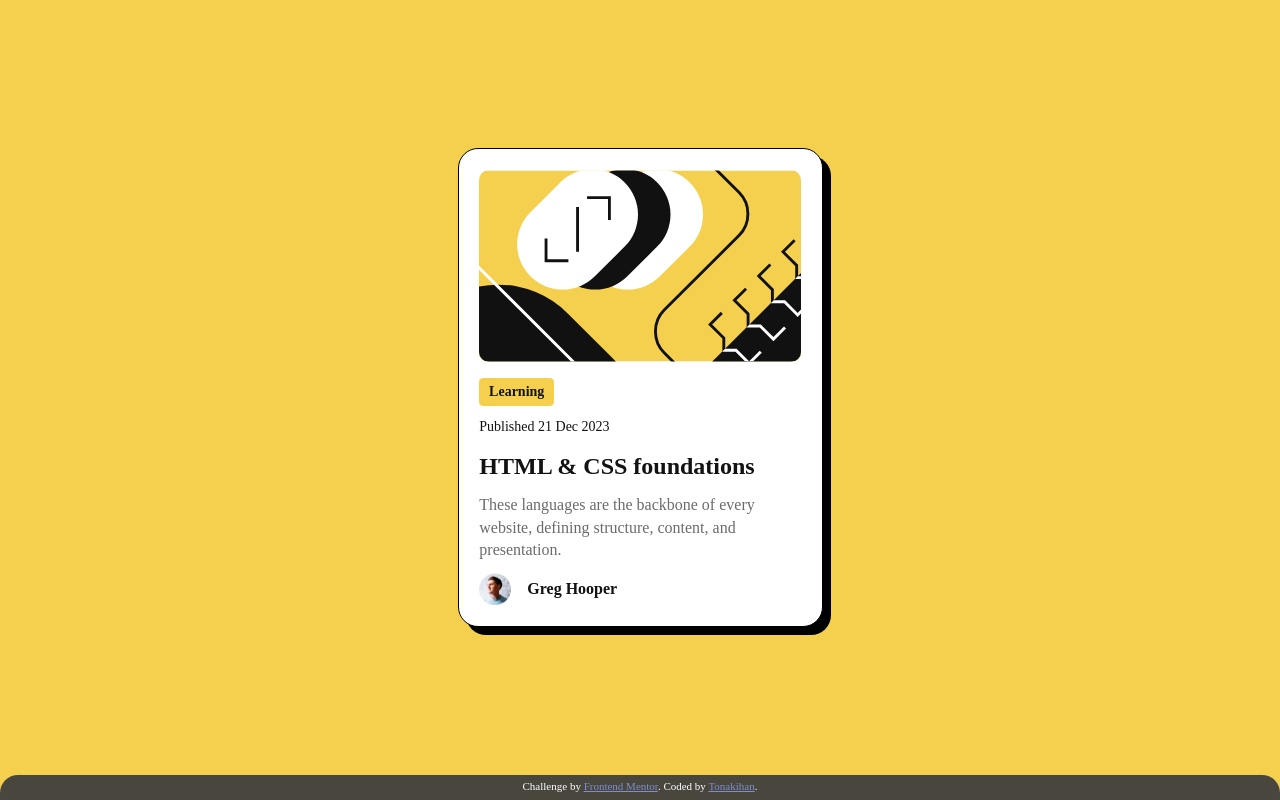
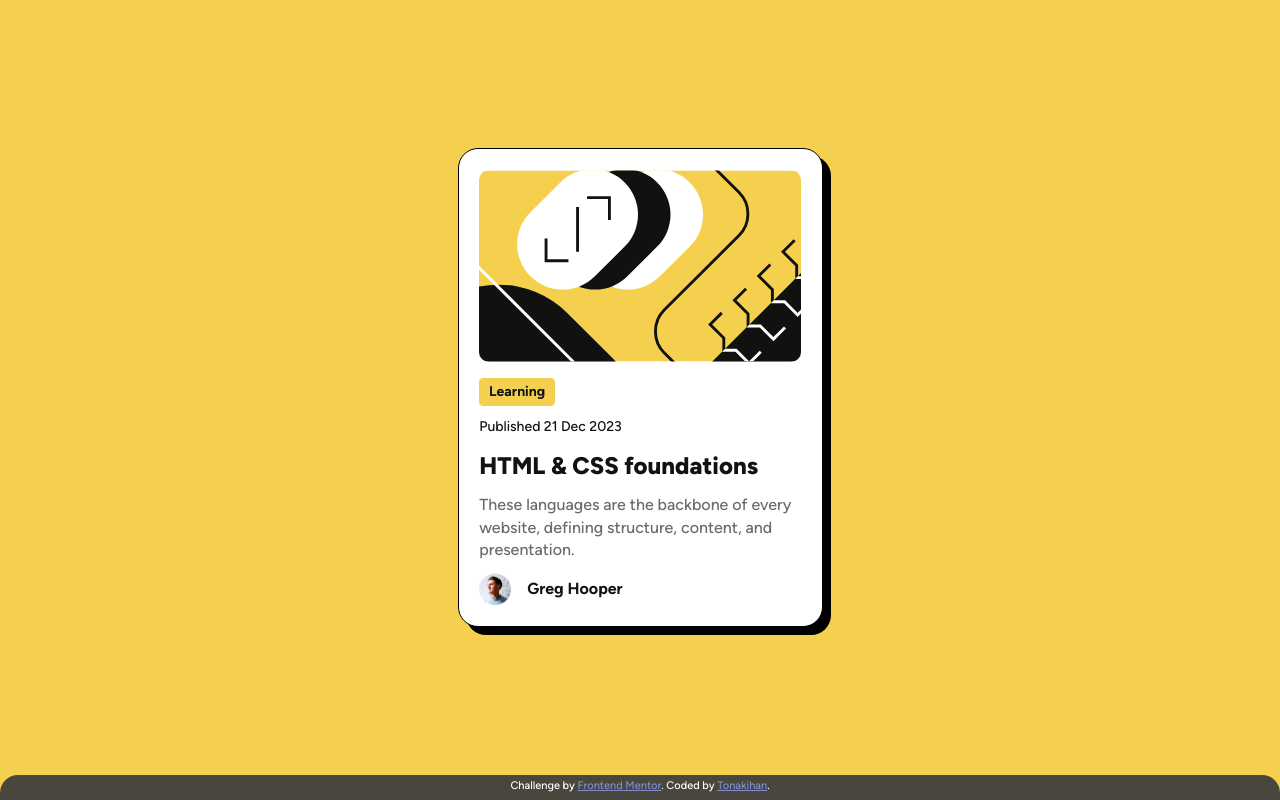
Before and after one commit to tonakihan/test-blog-preview-card, a plain HTML site: page index.html in a window 1280 px wide. Drawn offline with Linux system fonts and the light colour scheme; the site is published under a folder, as on GitHub Pages, so addresses that start at the root find nothing.

Commit message:
Try fix again
See the last commit

```diff
--- a/index.html
+++ b/index.html
@@ -25,7 +25,7 @@
             }
             @font-face {
                 font-family: "Figtree";
-                src: url(/assets/fonts/Figtree-VariableFont_wght.ttf)
+                src: url(./assets/fonts/Figtree-VariableFont_wght.ttf)
                     format("truetype");
             }
             * {
```
